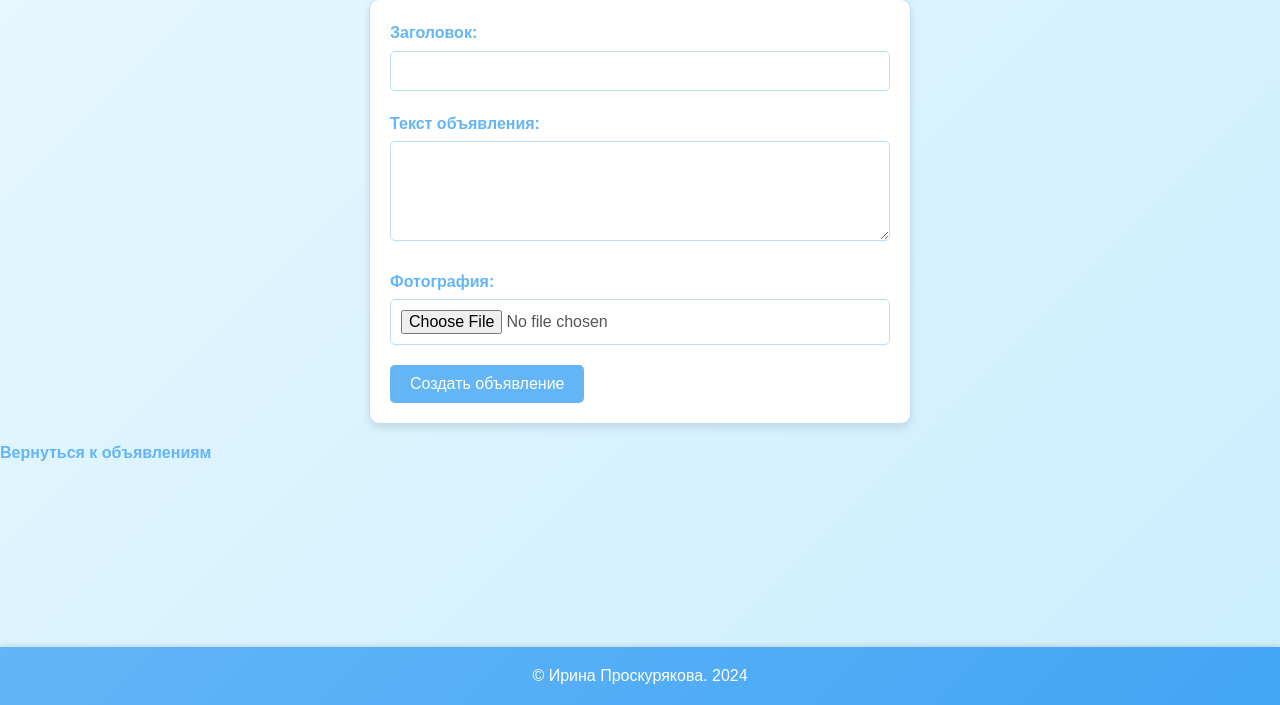
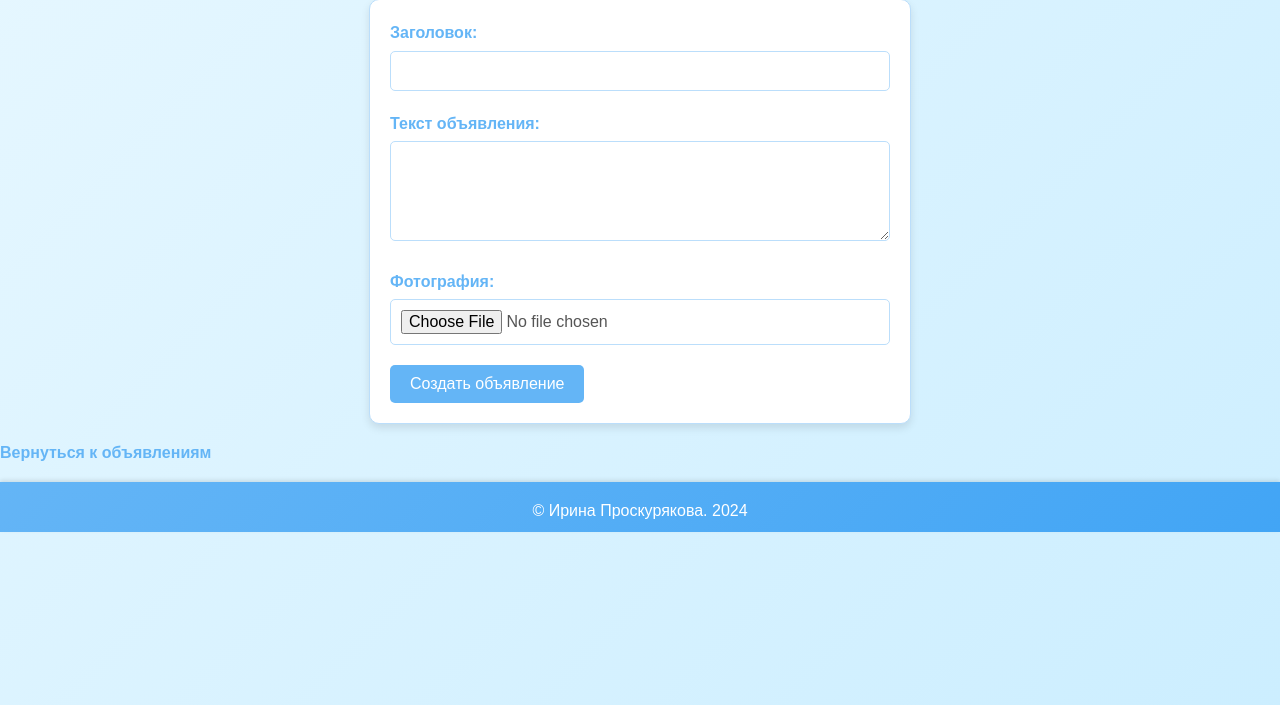
Before and after one commit to rinarocketswife/RGZ, a Flask app: page /create_ad in a window 1280 px wide. Shown: the part 95-800 px from the top of the page. Run offline with Flask 3, Linux system fonts and the light colour scheme; the visitor is signed in with stand-in values (Sample User, id 1).

```diff
--- a/static/main.css
+++ b/static/main.css
@@ -230,11 +230,10 @@ form {
 
 /* Футер */
 footer {
-    position: fixed;
-    bottom: 0;
+    display: block;
+    height: 50px;
     background: linear-gradient(135deg, #64b5f6, #42a5f5); /* Градиент для футера */
     color: #fff;
     text-align: center;
-    width: 100%;
     box-shadow: 0 -2px 4px rgba(0, 0, 0, 0.1);
 }
```
